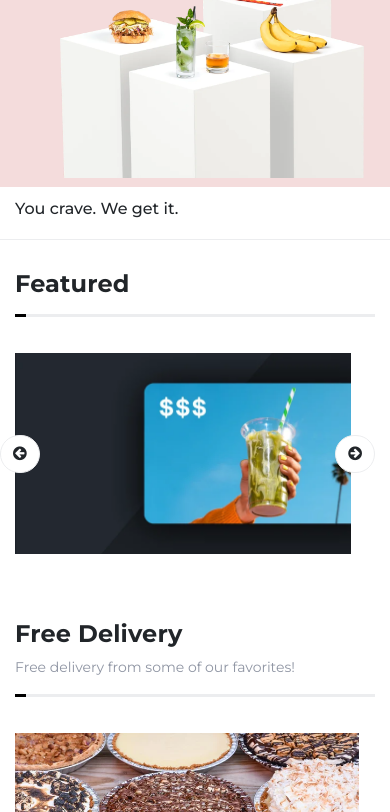
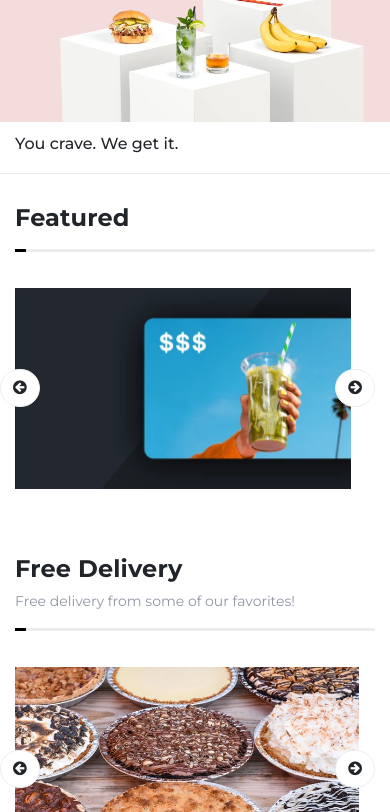
Before and after one commit to imshivamgupta/postmates_clone, a website: page public/feed.html in a window 390 px wide. Shown: the part 164-976 px from the top of the page. Drawn offline with Linux system fonts and the light colour scheme.

Commit message:
parallax for all devices

```diff
--- a/public/stylesheet/main.css
+++ b/public/stylesheet/main.css
@@ -1074,6 +1074,8 @@ body.feed nav form.form-inline i {
   color: #000;
 }
 body.feed header section.hero {
+  position: fixed;
+  width: 100%;
   display: flex;
   justify-content: center;
   align-items: flex-start;
@@ -1083,12 +1085,6 @@ body.feed header section.hero {
   background-image: url("./../assets/food.webp");
   background-position: 70% 40%;
 }
-@media (min-width: 992px) {
-  body.feed header section.hero {
-    position: fixed;
-    width: 100%;
-  }
-}
 @media (max-width: 1072px) {
   body.feed header section.hero {
     background-position: 70% 100%;
@@ -1097,7 +1093,7 @@ body.feed header section.hero {
 @media (max-width: 992px) {
   body.feed header section.hero {
     justify-content: start;
-    height: 35vh;
+    height: 230px;
     background-position: 70% 0;
   }
 }
@@ -1129,10 +1125,11 @@ body.feed header section.hero .para-branding .slogen h2 {
 body.feed section.item-group {
   background-color: #fff;
   position: relative;
+  margin-top: 330px;
 }
-@media (min-width: 992px) {
+@media (max-width: 992px) {
   body.feed section.item-group {
-    margin-top: 330px;
+    margin-top: 230px;
   }
 }
 body.feed section.item-group .tag-header {
```
Also changed, not shown: 1 other file.
